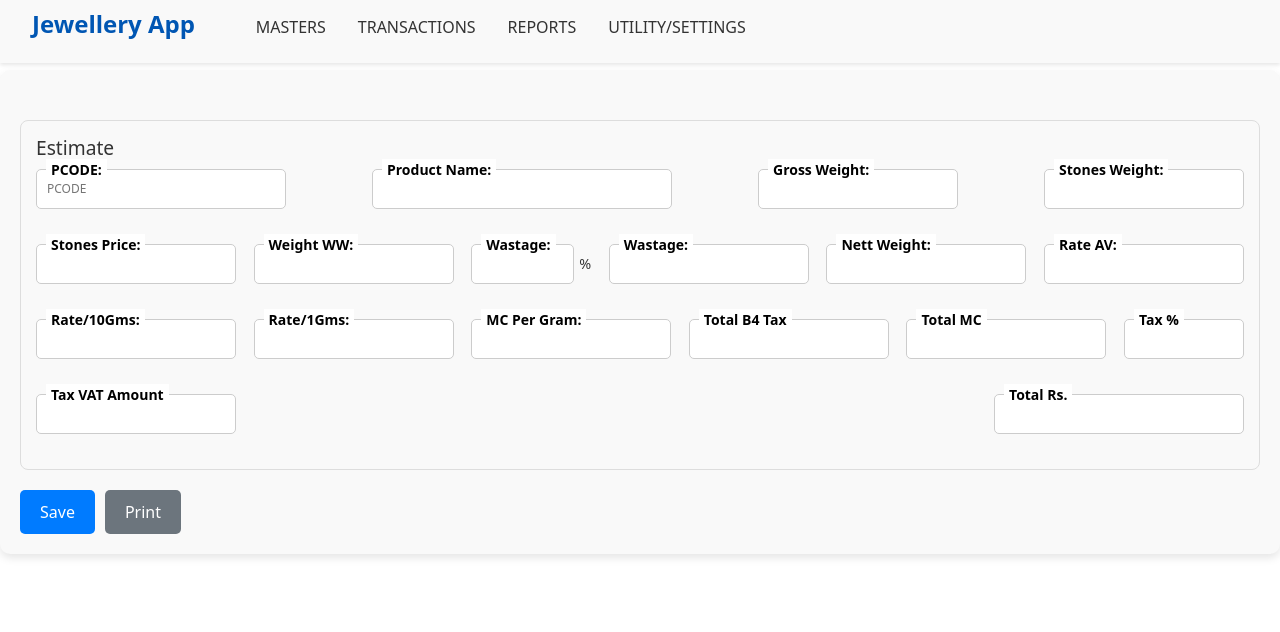
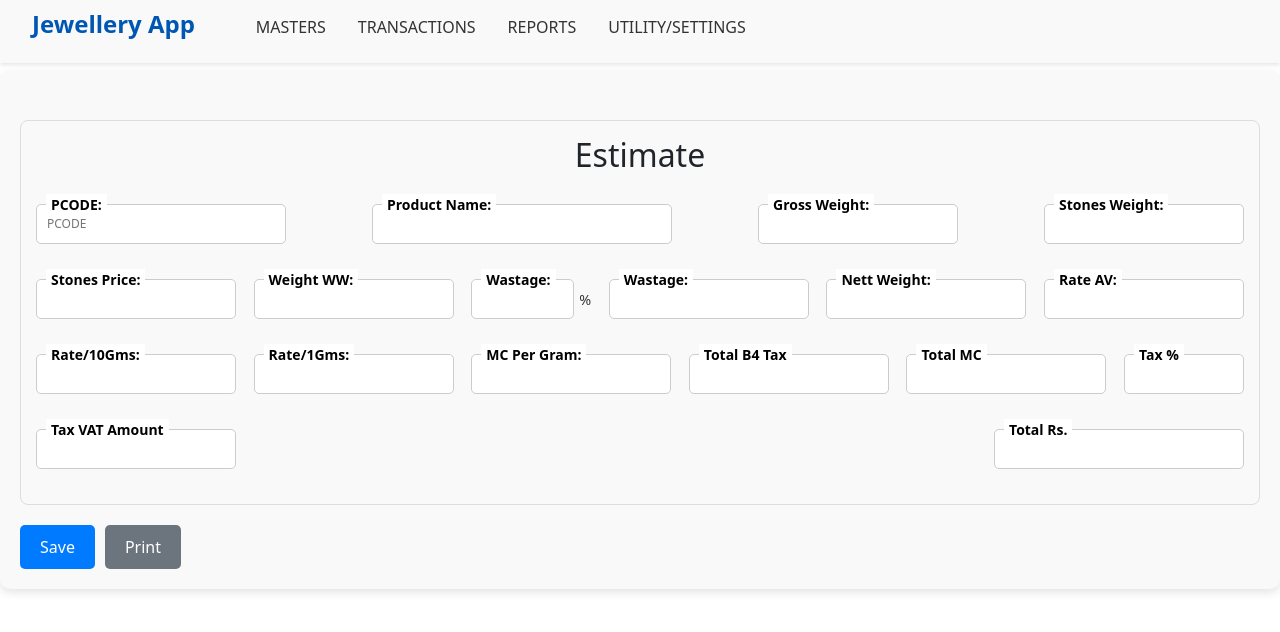
Before and after one commit to saikrushnakadarla/jewellery_software, a React (Create React App) app: page /estimate in a window 1280 px wide. Shown: the top 632 px of the page. Built offline with nearby package versions, Linux system fonts and the light colour scheme.

Commit message:
Saikrushna

```diff
--- a/src/Components/Modules/Transactions/Estimate/EstimateForm.js
+++ b/src/Components/Modules/Transactions/Estimate/EstimateForm.js
@@ -10,7 +10,7 @@ const RepairForm = () => {
     <div className="estimate-form-container">
       {/* Repair Item Details */}
       <div className="form-section">
-          <h4>Estimate</h4>
+          <h2>Estimate</h2>
           <div className="form-row">
           <div className="input-third">
             <InputField label="PCODE:" placeholder="PCODE"/>
```
